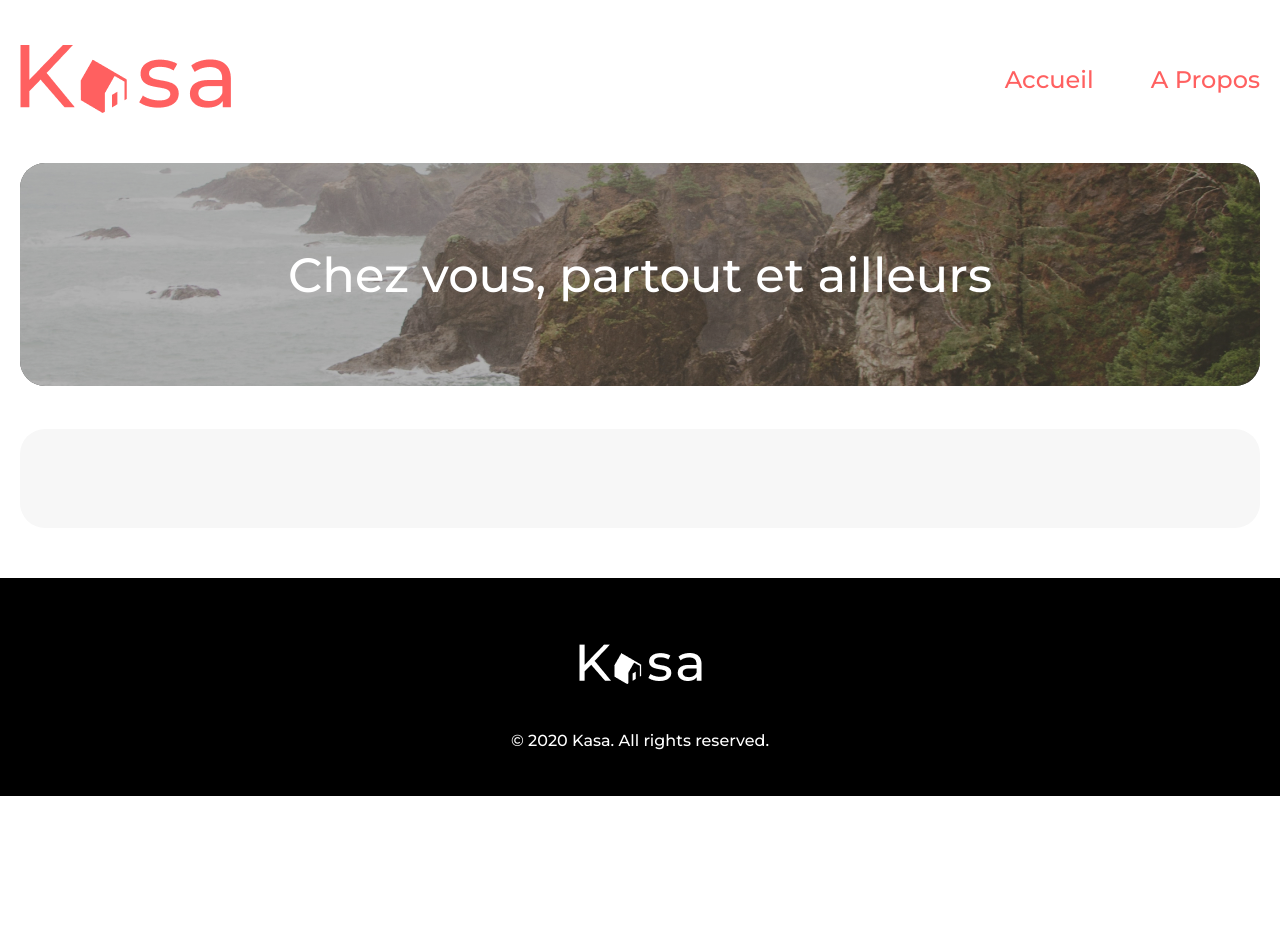
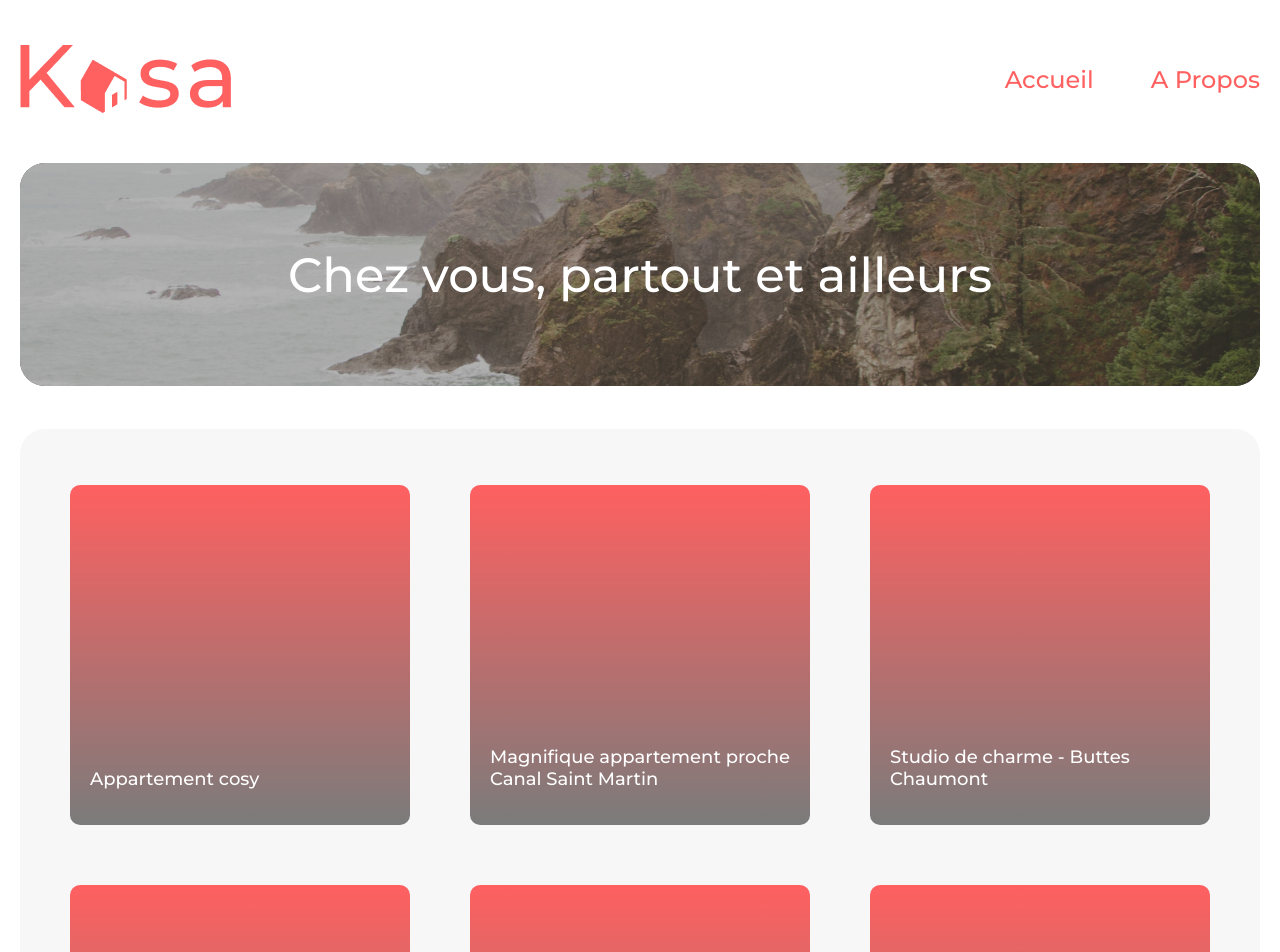
Before and after one commit to TurboTruite/kasa, a React (Create React App) app: page / in a window 1280 px wide. Shown: the top 952 px of the page. Before the commit the page ends 800 px from the top, so only its background shows below. Built offline with nearby package versions, Linux system fonts and the light colour scheme.

Commit message:
Home desktop ok

```diff
--- a/src/App.scss
+++ b/src/App.scss
@@ -117,8 +117,11 @@ $kasa-red: #FF6060;
   border-radius: 25px;
 }
 
-.background {
+.cards-background {
   display: flex;
+  flex-wrap: wrap;
+  justify-content: space-between;
+  gap: 60px;
   margin: 43px auto 50px auto;
   padding: 56px 50px 43px 50px;
   width: 1140px;
@@ -126,15 +129,19 @@ $kasa-red: #FF6060;
   border-radius: 25px;
 }
 
+.cards-background::after {
+  content: "";
+  flex: auto;
+}
+
 .background--card {
   display: flex;
   align-items: flex-end;
-  width: 340px;
-  height: 340px;
+  width: 300px;
+  height: 300px;
   background: linear-gradient(180deg, $kasa-red 0%, rgba(0, 0, 0, 0.5) 100%);
   border-radius: 10px;
   padding: 20px;
-
 
   >h2 {
     @include basic-font;
--- a/src/components/Card.jsx
+++ b/src/components/Card.jsx
@@ -1,7 +1,8 @@
 function Card(props) {
     const title=props.title
+    const id=props.id
     return (
-        <div className='background--card'>
+        <div className='background--card' key={id}>
             <h2>{title}</h2>
         </div>
     )
--- a/src/components/CardsList.jsx
+++ b/src/components/CardsList.jsx
@@ -1,10 +1,23 @@
 import Card from "./Card"
 import logements from "../data/logements.json"
 
-function CardsList () {
+function CardsList() {
     return (
-        console.log(logements)
+        <>
+                {logements.map((logement) => (
+           Card(logement)
+        ))}
+        </>
+
     )
 }
+    // const card = props.logements.map((logement) =>
+    //     <Card text={logement.title} />
+    // );
+    // return (
+    //     {card}
+    // )
+
+
 
 export default CardsList
--- a/src/pages/Home.js
+++ b/src/pages/Home.js
@@ -11,7 +11,7 @@ function Home() {
         <div>
             <Header />
             <Banner />
-            <div className='background'>
+            <div className='cards-background'>
                 <CardsList />
             </div>
             <Footer />
```
